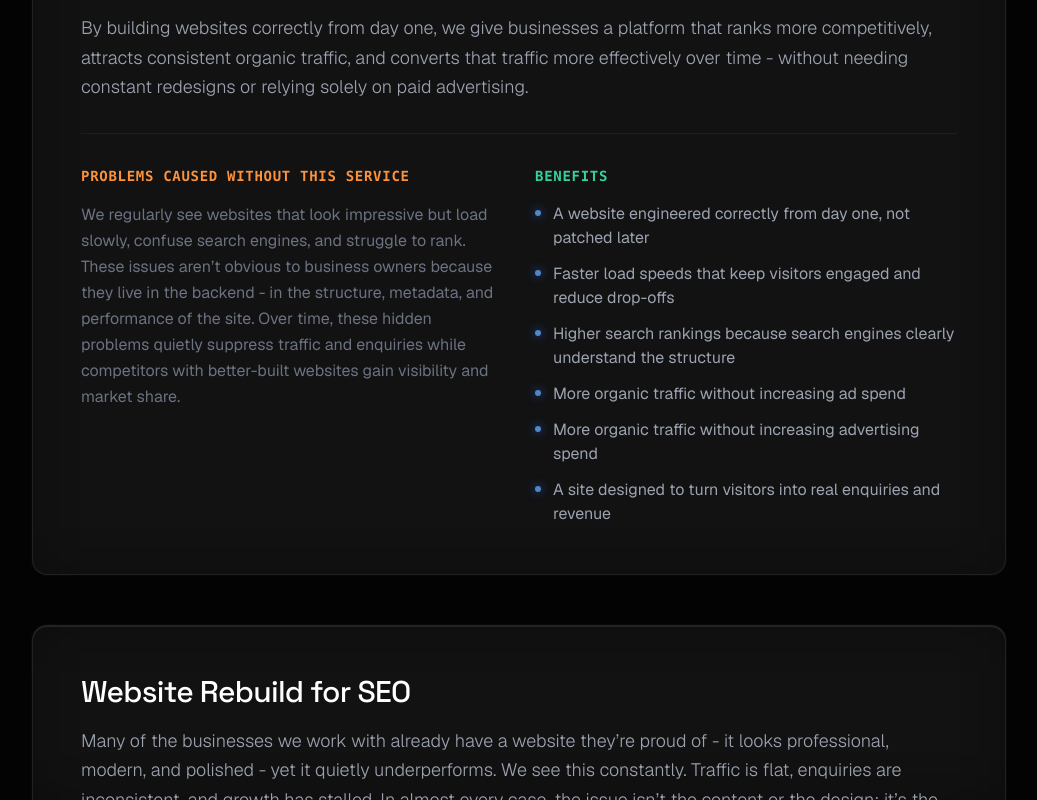
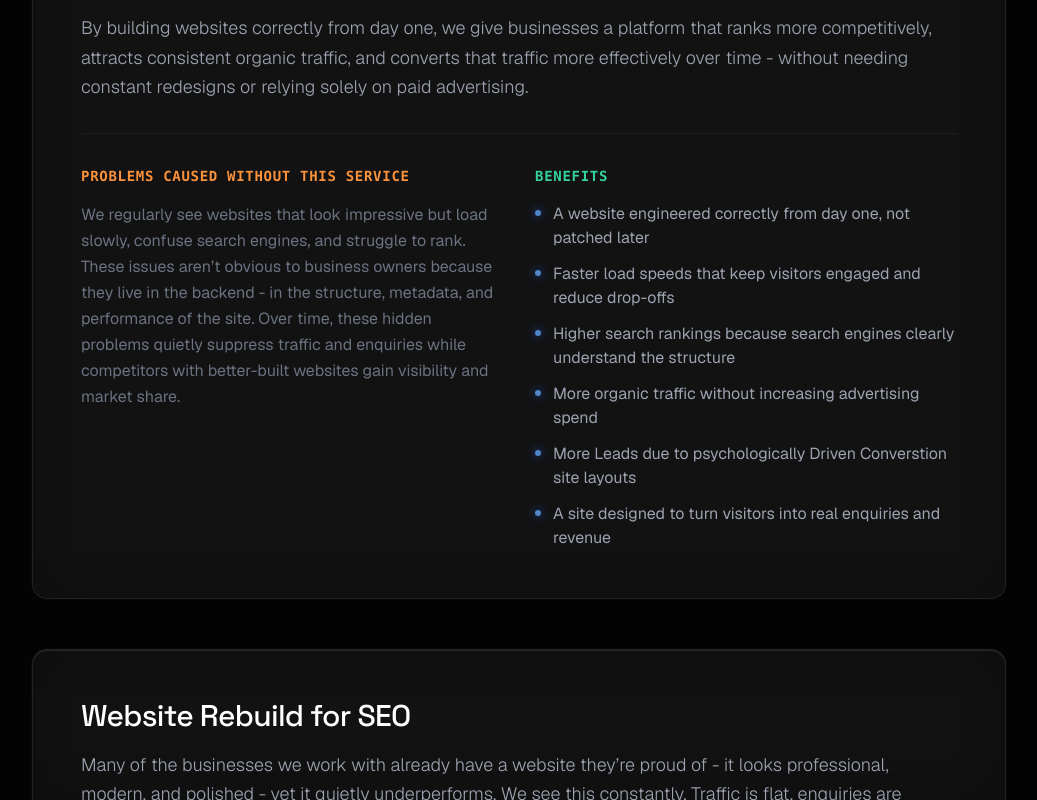
Before and after one commit to GDSolutionsAI/GDSWebsite2026, a plain HTML site: page services/index.html in a window 1280 px wide. Shown: the part 1388-2188 px from the top of the page, without its empty margins (121-1158 px from the left). Drawn offline with nearby package versions, Linux system fonts and the light colour scheme; a web font is replaced by a local one.

Commit message:
Update index.html

```diff
--- a/services/index.html
+++ b/services/index.html
@@ -324,8 +324,8 @@ We work with businesses globally, and every system we build is designed to scale
                   <li class="flex items-start gap-3"><span class="mt-2 w-1.5 h-1.5 rounded-full bg-blue-400/80 shadow-[0_0_8px_2px_rgba(59,130,246,0.3)] shrink-0"></span>A website engineered correctly from day one, not patched later</li>
                   <li class="flex items-start gap-3"><span class="mt-2 w-1.5 h-1.5 rounded-full bg-blue-400/80 shadow-[0_0_8px_2px_rgba(59,130,246,0.3)] shrink-0"></span>Faster load speeds that keep visitors engaged and reduce drop-offs</li>
                   <li class="flex items-start gap-3"><span class="mt-2 w-1.5 h-1.5 rounded-full bg-blue-400/80 shadow-[0_0_8px_2px_rgba(59,130,246,0.3)] shrink-0"></span>Higher search rankings because search engines clearly understand the structure</li>
-                  <li class="flex items-start gap-3"><span class="mt-2 w-1.5 h-1.5 rounded-full bg-blue-400/80 shadow-[0_0_8px_2px_rgba(59,130,246,0.3)] shrink-0"></span>More organic traffic without increasing ad spend</li>
                   <li class="flex items-start gap-3"><span class="mt-2 w-1.5 h-1.5 rounded-full bg-blue-400/80 shadow-[0_0_8px_2px_rgba(59,130,246,0.3)] shrink-0"></span>More organic traffic without increasing advertising spend</li>
+                  <li class="flex items-start gap-3"><span class="mt-2 w-1.5 h-1.5 rounded-full bg-blue-400/80 shadow-[0_0_8px_2px_rgba(59,130,246,0.3)] shrink-0"></span>More Leads due to psychologically Driven Converstion site layouts</li>
                   <li class="flex items-start gap-3"><span class="mt-2 w-1.5 h-1.5 rounded-full bg-blue-400/80 shadow-[0_0_8px_2px_rgba(59,130,246,0.3)] shrink-0"></span>A site designed to turn visitors into real enquiries and revenue</li>
                 </ul>
               </div>
```
